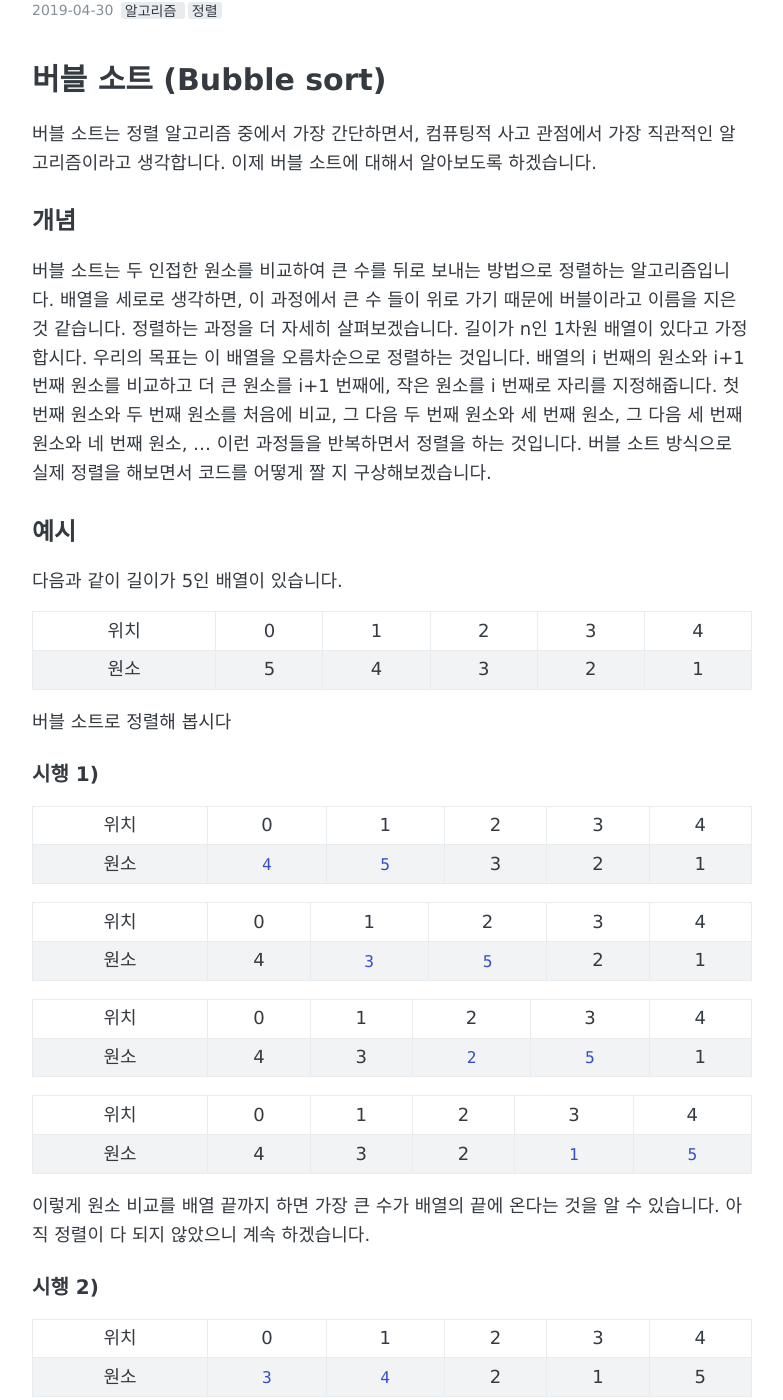
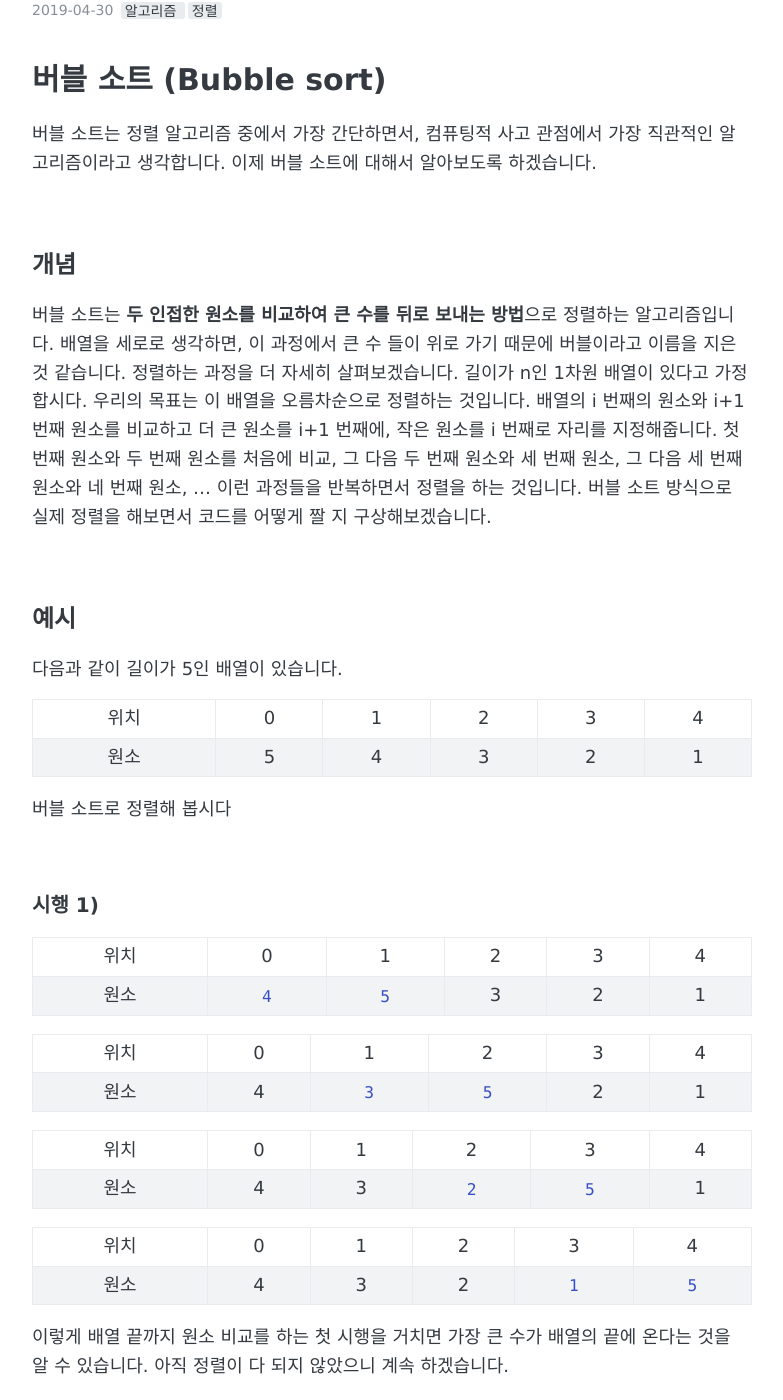
Before and after one commit to Eun0/Eun0.github.io, a Jekyll site: the page built from _posts/2019-04-30-bubble-sort.md, in a window 1280 px wide and 1400 px high, scrolled down 220 px. Shown: the whole window, without its empty margins (248-1031 px from the left). Built offline with Jekyll 4.4.1, drawn with Linux system fonts in a browser that asks for light colours; formulas are drawn with MathJax 3; comment, search, counter and statistics services are not loaded; some of the changed text lies outside the part shown.

Commit message:
Update 2019-04-30-bubble-sort.md

````diff
--- a/_posts/2019-04-30-bubble-sort.md
+++ b/_posts/2019-04-30-bubble-sort.md
@@ -12,16 +12,19 @@ comments: true
 버블 소트는 정렬 알고리즘 중에서 가장 간단하면서, 컴퓨팅적 사고 관점에서 가장 직관적인 알고리즘이라고 생각합니다.
 이제 버블 소트에 대해서 알아보도록 하겠습니다.
 
+<br>
 
 ## 개념
 
-버블 소트는 두 인접한 원소를 비교하여 큰 수를 뒤로 보내는 방법으로 정렬하는 알고리즘입니다.
+버블 소트는 **두 인접한 원소를 비교하여 큰 수를 뒤로 보내는 방법**으로 정렬하는 알고리즘입니다.
 배열을 세로로 생각하면, 이 과정에서 큰 수 들이 위로 가기 때문에 버블이라고 이름을 지은 것 같습니다.
 정렬하는 과정을 더 자세히 살펴보겠습니다. 길이가 n인 1차원 배열이 있다고 가정합시다.
 우리의 목표는 이 배열을 오름차순으로 정렬하는 것입니다.
 배열의 i 번째의 원소와 i+1 번째 원소를 비교하고 더 큰 원소를 i+1 번째에, 작은 원소를 i 번째로 자리를 지정해줍니다.
 첫 번째 원소와 두 번째 원소를 처음에 비교, 그 다음 두 번째 원소와 세 번째 원소, 그 다음 세 번째 원소와 네 번째 원소, ... 이런 과정들을 반복하면서 정렬을 하는 것입니다.
 버블 소트 방식으로 실제 정렬을 해보면서 코드를 어떻게 짤 지 구상해보겠습니다.
+
+<br>
 
 ## 예시
 
@@ -32,6 +35,8 @@ comments: true
 |원소|5|4|3|2|1|
 
 버블 소트로 정렬해 봅시다
+
+<br>
 
 ### 시행 1)
 
@@ -51,8 +56,10 @@ comments: true
 |:----:|:----:|:----:|:----:|:----:|:----:|
 |원소|4|3|2|`1`|`5`|
 
-이렇게 원소 비교를 배열 끝까지 하면 가장 큰 수가 배열의 끝에 온다는 것을 알 수 있습니다.
+이렇게 배열 끝까지 원소 비교를 하는 첫 시행을 거치면 가장 큰 수가 배열의 끝에 온다는 것을 알 수 있습니다.
 아직 정렬이 다 되지 않았으니 계속 하겠습니다.
+
+<br>
 
 ### 시행 2)
 
@@ -68,7 +75,9 @@ comments: true
 |:----:|:----:|:----:|:----:|:----:|:----:|
 |원소|3|2|`1`|`4`|5|
 
-5는 원소 중 가장 큰 값이므로 비교하지 않아도 됩니다. 여기까지 하면 두 번째로 큰 원소가 배열 끝에서 두 번째에 온다는 것을 알 수 있습니다. 마저 정렬을 해보겠습니다.
+5는 원소 중 가장 큰 값이므로 비교하지 않아도 됩니다. 두 번째 시행을 하면 두 번째로 큰 원소가 배열 끝에서 두 번째에 온다는 것을 알 수 있습니다. 마저 정렬을 해보겠습니다.
+
+<br>
 
 ### 시행 3)
 
@@ -80,24 +89,33 @@ comments: true
 |:----:|:----:|:----:|:----:|:----:|:----:|
 |원소|2|`1`|`3`|4|5|
 
+<br>
+
 ### 시행 4)
 
 |위치|0|1|2|3|4|
 |:----:|:----:|:----:|:----:|:----:|:----:|
 |원소|`1`|`2`|3|4|5|
 
-이렇게 정렬이 끝났습니다. 버블 소트는 뒤에서부터 정렬된 값이 저장이되고, 배열의 끝까지 비교하는 연산을 n-1번 하면 배열이 전부 정렬됩니다.
+이렇게 정렬이 끝났습니다. 버블 소트는 **뒤에서부터 정렬**된 값이 저장이되고, **시행을 n-1**번 하면 배열이 전부 정렬됩니다.
 n번이 아니라 n-1번인 이유는 배열의 두 번째로 작은 원소를 결정지으면 가장 작은 원소는 자동적으로 첫 번째에 위치하므로 연산을 더 할 필요가 없기 때문입니다.
-또 실제로는 배열의 끝까지 비교할 필요가 없습니다. 정렬되지 않은 값만 정렬해주면 되므로 n-시행횟수 위치의 원소까지만 비교를 해주면 됩니다.
+또 정렬되지 않은 값만 정렬해주면 되므로 **(n-시행횟수) 의 원소까지만 비교**를 해주면 됩니다.
+
+<br>
 
 ## 분석
 
 이 알고리즘을 분석해보겠습니다. 최악의 경우는 사실 위의 예시처럼 내림차순으로 정렬되어 있을 경우 입니다. 각 시행에서의 비교 횟수를 다 더하면 4+3+2+1이 됩니다.
+
 일반화를 시키면, 길이가 n인 배열에서의 비교 횟수는 $(n-1)+(n-2)+...+2+1=\frac{n(n-1)}{2}$이고 빅오 노테이션으로 표현하면 $O(n^2)$입니다.
 
 - 시간 복잡도 : $O(n^2)$
 
+<br>
+
 ## 코드 (Python)
+
+<br>
 
 ### 간단한 코드
 
@@ -138,11 +156,13 @@ A=bubble_sort(A)
 잘 정렬이 되었습니다. 그런데 위의 코드는 문제점이 있습니다. 배열이 [3,1,5,2,4]인 경우를 생각해보겠습니다.
 이 배열의 경우 시행을 2번 하면 정렬이 끝나지만, 위의 코드는 시행 4번을 다 합니다. 따라서 아래는 정렬이 다 되면 연산을 멈추는 조금 더 개선된 코드를 보겠습니다.
 
+<br>
+
 
 ### 개선된 코드
 
 사람은 눈으로 보면 정렬이 된 것을 알 수 있습니다. 컴퓨터는 정렬이 다 된 것을 어떻게 인식할 수 있을까요?
-시행 내에서 자리 교환이 이루어지지 않으면 정렬이 다 되었다고 인식하고 연산을 멈추는 코드가 아래 코드입니다.
+**시행 내에서 자리 교환이 이루어지지 않으면 정렬이 다 되었다고 인식**하고 연산을 멈추는 코드가 아래 코드입니다.
 
 ```python
 def bubble_sort(A):
````
